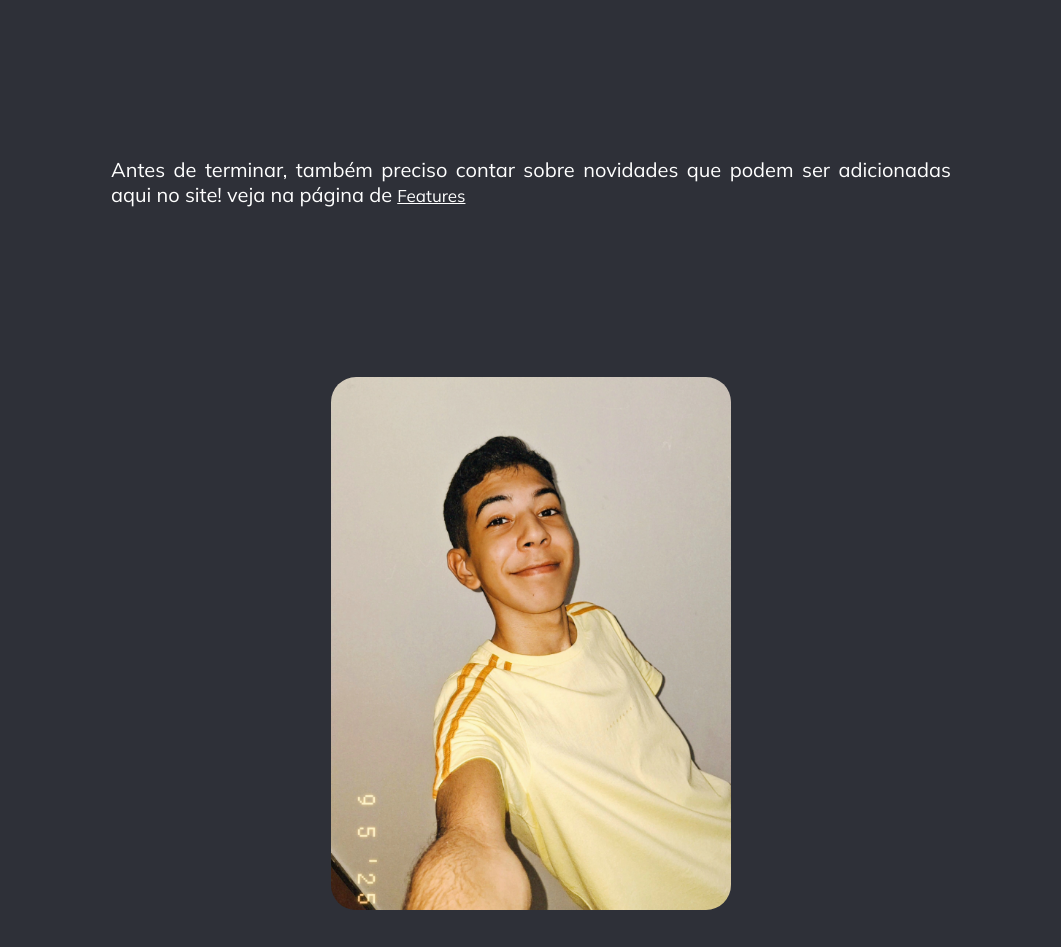
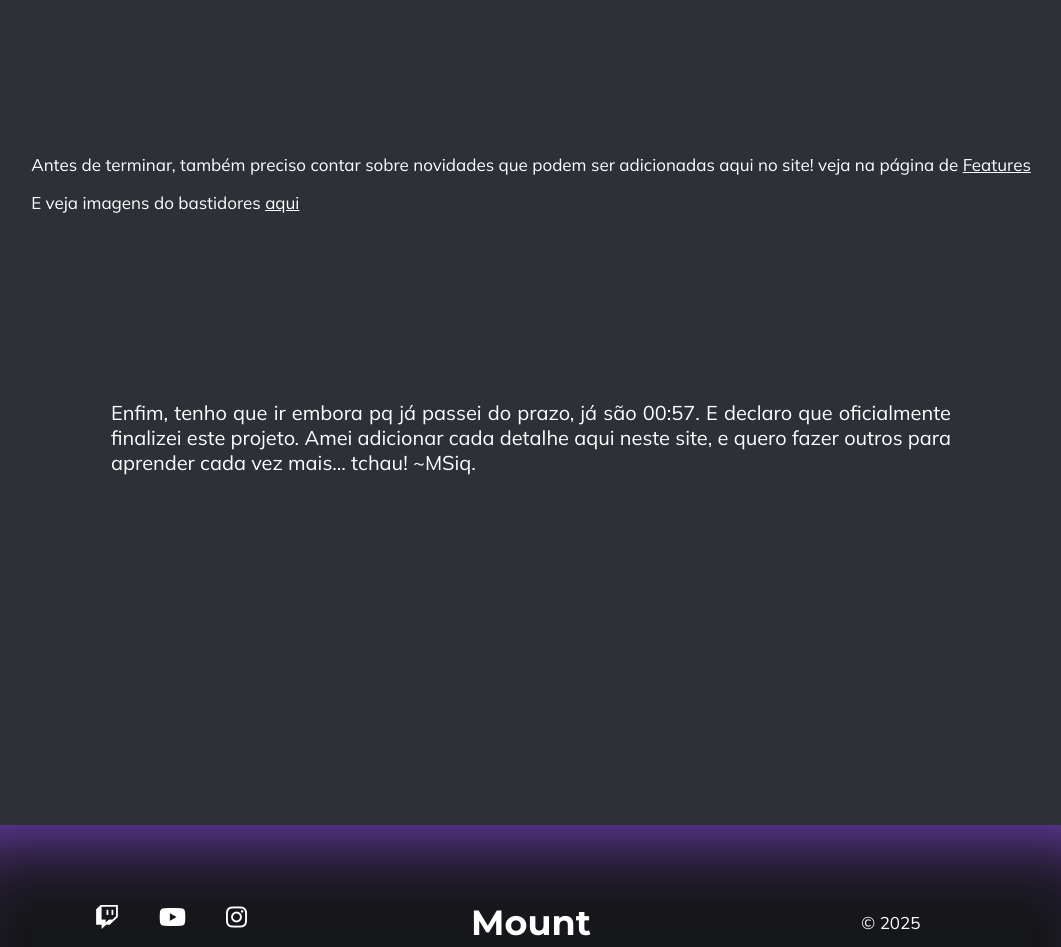
Before and after one commit to MarlonSiq/moount, a plain HTML site: page sobre-o-projeto.html in a window 1280 px wide. Shown: the part 3980-4927 px from the top of the page, without its empty margins (109-1170 px from the left). Drawn offline with Linux system fonts and the light colour scheme.

Commit message:
Atualizar o sobre-o-projeto.html

```diff
--- a/sobre-o-projeto.html
+++ b/sobre-o-projeto.html
@@ -2,7 +2,7 @@
 <html lang="pt-br">
 <head>
     <meta charset="UTF-8">
-    <title>Mamamounts</title>
+    <title>[Sobre o projeto]</title>
     <link href="https://fonts.googleapis.com/css2?family=Montserrat:wght@700&family=Mulish:wght@400&display=swap" rel="stylesheet">
     <link rel="stylesheet" href="estilo.css">
     <link rel="stylesheet" href="estilo-2.css">
@@ -75,11 +75,12 @@ Assim, o ChatGPT gerou:
     <p class="ppp margin--140">Efeito de escrita no banner nas páginas de perfil dos Narcolegas e Sobre Mim (Mount);</p>
     <p class="ppp margin--140">Correção de erros de português.</p>
 
-    <p class="ppp">Antes de terminar, também preciso contar sobre novidades que podem ser adicionadas aqui no site! veja na página de <a href="features.html" class="holder">Features</a></p>
+<div class="container-colored-projetos">
+    <p>Antes de terminar, também preciso contar sobre novidades que podem ser adicionadas aqui no site! veja na página de <a href="features.html" class="holder">Features</a></p>
+    <p>E veja imagens do bastidores <a href="https://drive.google.com/folderview?id=1FJdT0cQ-jKryrZof8DgnTc82yxm0I2Xd" target="_blank" class="holder">aqui</a></p>
+</div>
 
-    <img src="imagens/foto-marlon.jpg" class="foto-marlon"alt="">
-
-<p class="ppp">Enfim, esse ai em cima sou euu, tenho que ir embora pq já passei do prazo, já são 00:57. E declaro que oficialmente finalizei este projeto pessoal. Amei adicionar cada detalhe aqui neste site, e quero fazer outros para aprender cada vez mais... tchau! ~MSiq.</p>
+<p class="ppp">Enfim, tenho que ir embora pq já passei do prazo, já são 00:57. E declaro que oficialmente finalizei este projeto. Amei adicionar cada detalhe aqui neste site, e quero fazer outros para aprender cada vez mais... tchau! ~MSiq.</p>
 
 <footer class="footer">
     <div class="footer-1">
```
